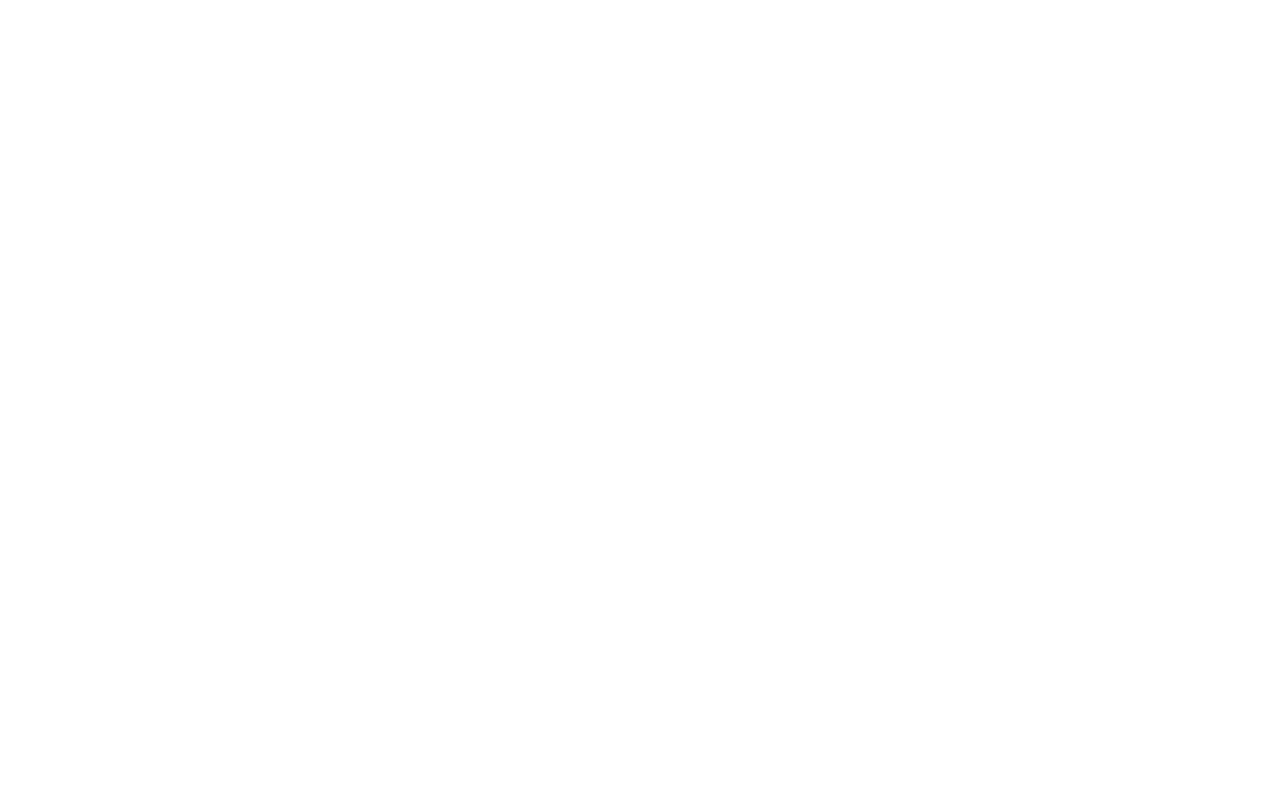
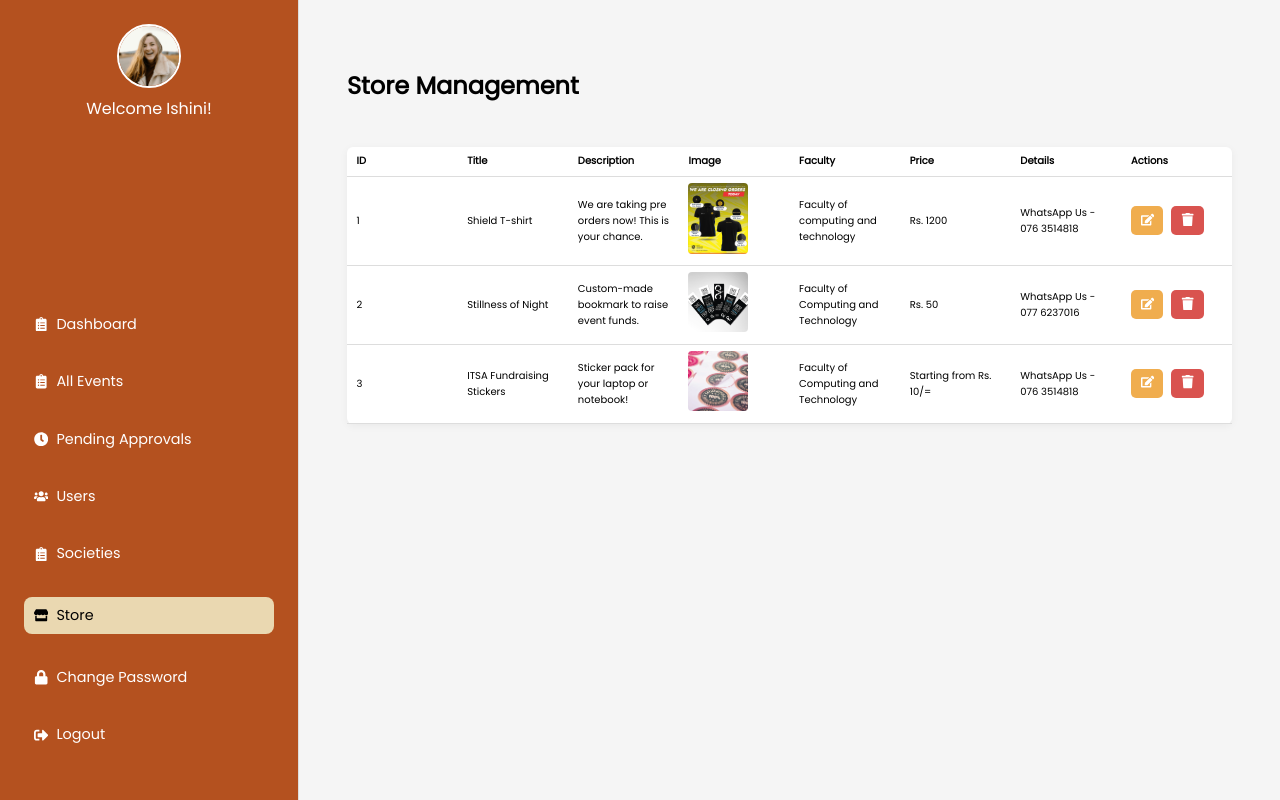
Before and after one commit to IshiniSamarasinghe/unihub-frontend, a React (Create React App) app: page /admin/store in a window 1280 px wide. Before the commit this address had no page. Shown: the top 800 px of the page. Built offline with nearby package versions, Linux system fonts and the light colour scheme.

Commit message:
updated store page and create store add item form

```diff
--- a/src/App.js
+++ b/src/App.js
@@ -21,6 +21,7 @@ import AdminUsers from './components/AdminUsers';
 import AdminSocieties from './components/AdminSocieties';
 import AdminLogin from './components/AdminLogin';
 import AdminChangePassword from './components/AdminChangePassword';
+import AdminStore from './components/AdminStore';
 
 
 
@@ -66,6 +67,7 @@ function App() {
           <Route path="/admin/societies" element={<AdminSocieties />} />
           <Route path="/admin/login" element={<AdminLogin />} />
           <Route path="/admin/change-password" element={<AdminChangePassword />} />
+          <Route path="/admin/store" element={<AdminStore />} />
 
 
 
--- a/src/components/AdminLayout.css
+++ b/src/components/AdminLayout.css
@@ -35,15 +35,15 @@
 .admin-menu {
   display: flex;
   flex-direction: column;
-  gap: -10px;
-  margin-top: -120px;
+  gap:-50px;
+  margin-top: -70px;
 }
 
 .menu-item {
   display: flex;
   align-items: center;
   gap: 0.6rem;
-  color: #333;
+  color: #000000;
   font-size: 0.9rem;
   padding: 0.5rem 1rem;
   border-radius: 8px;
--- a/src/components/AdminLayout.js
+++ b/src/components/AdminLayout.js
@@ -3,8 +3,11 @@ import React from 'react';
 import { FaClipboardList, FaClock, FaUsers, FaSignOutAlt, FaLock } from 'react-icons/fa';
 import { Link, useLocation } from 'react-router-dom';
 import './AdminLayout.css';
+import { FaStore } from 'react-icons/fa';
 
-function AdminLayout({ children }) {
+
+function AdminLayout({ children, activePage }) {
+
     const location = useLocation();
 
     return (
@@ -31,6 +34,9 @@ function AdminLayout({ children }) {
                     <Link to="/admin/societies" className={`menu-item ${location.pathname === "/admin/societies" ? "active" : ""}`}>
                         <FaClipboardList /> Societies
                     </Link>
+                    <Link to="/admin/store" className={`menu-item ${activePage === 'store' ? 'active' : ''}`}>
+                        <FaStore /> Store
+                    </Link>
                     <Link to="/admin/change-password" className={`menu-item ${location.pathname === "/admin/change-password" ? "active" : ""}`}>
                         <FaLock /> Change Password
                     </Link>
--- a/src/components/AdminSocieties.js
+++ b/src/components/AdminSocieties.js
@@ -24,8 +24,8 @@ function AdminSocieties() {
                 <td>Computing and Technology</td>
                 <td>Kelaniya</td>
                 <td>
-                  <button className="edit-btn"><FaEdit /></button>
-                  <button className="delete-btn"><FaTrash /></button>
+                  <button className="edit-btn2"><FaEdit /></button>
+                  <button className="delete-btn2"><FaTrash /></button>
                 </td>
               </tr>
             ))}
--- /dev/null
+++ b/src/components/AdminStore.css
@@ -0,0 +1,62 @@
+.admin-store-page {
+  padding: 1rem;
+}
+
+.store-header {
+  display: flex;
+  justify-content: space-between;
+  align-items: center;
+  margin-bottom: 1.5rem;
+}
+
+.add-btn {
+  background-color: #b4511f;
+  color: white;
+  border: none;
+  padding: 0.5rem 1rem;
+  border-radius: 6px;
+  cursor: pointer;
+  display: flex;
+  align-items: center;
+  gap: 0.5rem;
+}
+
+.store-table {
+  table-layout: fixed;
+  width: 100%;
+}
+
+.store-table th,
+.store-table td {
+  padding: 0.4rem 0.6rem;
+  text-align: left;
+  border-bottom: 1px solid #ddd;
+  font-size: 10px;
+}
+
+.edit-btn1,
+.delete-btn1 {
+  border: none;
+  padding: 0.4rem 0.6rem;
+  margin-right: 0.5rem;
+  border-radius: 5px;
+  cursor: pointer;
+}
+
+.edit-btn1 {
+  background-color: #f0ad4e;
+  color: white;
+}
+
+.delete-btn1 {
+  background-color: #d9534f;
+  color: white;
+}
+
+.edit-btn1:hover {
+  background-color: #000000;
+}
+
+.delete-btn1:hover {
+  background-color: #000000;
+}
--- /dev/null
+++ b/src/components/AdminStore.js
@@ -0,0 +1,86 @@
+import React from 'react';
+import './AdminStore.css';
+import AdminLayout from './AdminLayout';
+import { FaEdit, FaTrash } from 'react-icons/fa';
+
+function AdminStore() {
+  const storeItems = [
+    {
+      id: 1,
+      title: 'Shield T-shirt',
+      description: 'We are taking pre orders now! This is your chance.',
+      image: '/assets/store/tshirt.jpeg',
+      faculty: 'Faculty of computing and technology',
+      price: 'Rs. 1200',
+      details: 'WhatsApp Us - 076 3514818',
+    },
+    {
+      id: 2,
+      title: 'Stillness of Night',
+      description: 'Custom-made bookmark to raise event funds.',
+      image: '/assets/store/bookmark.png',
+      faculty: 'Faculty of Computing and Technology',
+      price: 'Rs. 50',
+      details: 'WhatsApp Us - 077 6237016',
+    },
+    {
+      id: 3,
+      title: 'ITSA Fundraising Stickers',
+      description: 'Sticker pack for your laptop or notebook!',
+      image: '/assets/store/stickers.jpg',
+      faculty: 'Faculty of Computing and Technology',
+      price: 'Starting from Rs. 10/=',
+      details: 'WhatsApp Us - 076 3514818',
+    },
+  ];
+
+  return (
+    <AdminLayout activePage="store">
+      <div className="admin-store-page">
+        <div className="store-header">
+          <h2>Store Management</h2>
+        </div>
+
+        <table className="store-table">
+          <thead>
+            <tr>
+              <th>ID</th>
+              <th>Title</th>
+              <th>Description</th>
+              <th>Image</th>
+              <th>Faculty</th>
+              <th>Price</th>
+              <th>Details</th>
+              <th>Actions</th>
+            </tr>
+          </thead>
+          <tbody>
+            {storeItems.map((item) => (
+              <tr key={item.id}>
+                <td>{item.id}</td>
+                <td>{item.title}</td>
+                <td>{item.description}</td>
+                <td>
+                  <img
+                    src={item.image}
+                    alt={item.title}
+                    style={{ width: '60px', borderRadius: '4px' }}
+                  />
+                </td>
+                <td>{item.faculty}</td>
+                <td>{item.price}</td>
+                <td>{item.details}</td>
+                <td>
+                  <button className="edit-btn1"><FaEdit /></button>
+                  <button className="delete-btn1"><FaTrash /></button>
+                </td>
+              </tr>
+            ))}
+          </tbody>
+        </table>
+      </div>
+    </AdminLayout>
+  );
+}
+
+export default AdminStore;
--- a/src/pages/EventDetails.js
+++ b/src/pages/EventDetails.js
@@ -30,12 +30,12 @@ function EventDetails() {
             color: '#1a1a1a'
           }}
         >
-          <h1>CodeCraft Hackathon 2025</h1>
+          <h1>Sneha Warsha 2025</h1>
         </div>
 
         {/* 🔽 Hero Image WITH More Icon */}
         <div className="event-image-container">
-          <img src="/assets/events/1.jpg" alt="CodeCraft" className="hero-image" />
+          <img src="/assets/events/1.jpeg" alt="CodeCraft" className="hero-image" />
 
           <div className="more-menu-container">
             <BsThreeDotsVertical
--- a/src/pages/Store.js
+++ b/src/pages/Store.js
@@ -9,7 +9,7 @@ const storeItems = [
     image: '/assets/store/tshirt.jpeg',
     faculty: 'Faculty of Computing and Technology',
     price: 'Rs. 1200',
-    details: 'Whatsap Us - 076 3514818'
+    details: 'WhatsApp Us - 076 3514818',
   },
   {
     id: 2,
@@ -18,26 +18,71 @@ const storeItems = [
     image: '/assets/store/bookmark.png',
     faculty: 'Faculty of Computing and Technology',
     price: 'Rs. 50',
-    details: 'Whatsap Us - 077 6237016'
+    details: 'WhatsApp Us - 077 6237016',
   },
   {
     id: 3,
     title: 'ITSA Fundraising Stickers',
     description: 'Sticker pack for your laptop or notebook!',
     image: '/assets/store/stickers.jpg',
-     faculty: 'Faculty of Computing and Technology',
-    price: 'Starting from Rs. 10/= ',
-    details: 'Whatsap Us - 076 3514818'
+    faculty: 'Faculty of Computing and Technology',
+    price: 'Starting from Rs. 10/=',
+    details: 'WhatsApp Us - 076 3514818',
   },
 ];
 
 function Store() {
   const [selectedItem, setSelectedItem] = useState(null);
+  const [showForm, setShowForm] = useState(false);
+  const [formValues, setFormValues] = useState({
+    title: '',
+    faculty: '',
+    description: '',
+    price: '',
+    details: '',
+    image: null
+  });
+
+  const handleInputChange = (e) => {
+    const { name, value, files } = e.target;
+    if (name === 'image') {
+      const file = files[0];
+      if (file && !['image/jpeg', 'image/png', 'image/jpg'].includes(file.type)) {
+        alert('Only JPG, JPEG, or PNG files are allowed.');
+        return;
+      }
+      setFormValues({ ...formValues, image: file });
+    } else {
+      setFormValues({ ...formValues, [name]: value });
+    }
+  };
+
+  const handleSubmit = (e) => {
+    e.preventDefault();
+    console.log('Item submitted:', formValues);
+    setShowForm(false);
+    setFormValues({
+      title: '',
+      faculty: '',
+      description: '',
+      price: '',
+      details: '',
+      image: null
+    });
+    alert('Item submitted! (Currently only logs to console)');
+  };
 
   return (
     <div className="store-wrapper">
-      <div className={`store-container ${selectedItem ? 'blurred' : ''}`}>
+      <div className={`store-container ${selectedItem || showForm ? 'blurred' : ''}`}>
         <h2>Support Student Fundraisers</h2>
+
+        <div className="add-item-btn-wrapper">
+          <button className="add-item-btn" onClick={() => setShowForm(true)}>
+            Add Your Item +
+          </button>
+        </div>
+
         <div className="store-grid">
           {storeItems.map(item => (
             <div className="store-card" key={item.id}>
@@ -50,23 +95,39 @@ function Store() {
         </div>
       </div>
 
-      {/* Modal */}
+      {/* View Details Modal */}
       {selectedItem && (
         <div className="store-modal">
           <div className="modal-content">
             <span className="close-modal" onClick={() => setSelectedItem(null)}>&times;</span>
             <img src={selectedItem.image} alt={selectedItem.title} />
-
             <h3>{selectedItem.title}</h3>
             <h5>{selectedItem.faculty}</h5>
             <p>{selectedItem.description}</p>
-
             <p>{selectedItem.price}</p>
             <p>{selectedItem.details}</p>
           </div>
         </div>
       )}
 
+      {/* Add Item Form Modal */}
+      {showForm && (
+        <div className="store-modal1">
+          <div className="modal-content1">
+            <span className="close-modal" onClick={() => setShowForm(false)}>&times;</span>
+            <h3>Add Your Fundraising Item</h3>
+            <form className="add-item-form" onSubmit={handleSubmit}>
+              <input type="text" name="title" placeholder="Title" value={formValues.title} onChange={handleInputChange} required />
+              <input type="text" name="faculty" placeholder="Faculty" value={formValues.faculty} onChange={handleInputChange} required />
+              <input type="text" name="description" placeholder="Description" value={formValues.description} onChange={handleInputChange} required />
+              <input type="text" name="price" placeholder="Price" value={formValues.price} onChange={handleInputChange} required />
+              <input type="text" name="details" placeholder="WhatsApp or Contact Details" value={formValues.details} onChange={handleInputChange} required />
+              <input type="file" name="image" accept=".jpg,.jpeg,.png" onChange={handleInputChange} required />
+              <button type="submit">Submit Item</button>
+            </form>
+          </div>
+        </div>
+      )}
     </div>
   );
 }
```
Also changed, not shown: src/components/AdminSocieties.css (+19 -6 lines), src/components/PastEventSlider.js (+5 -5 lines), src/pages/Store.css (+70 -2 lines).
